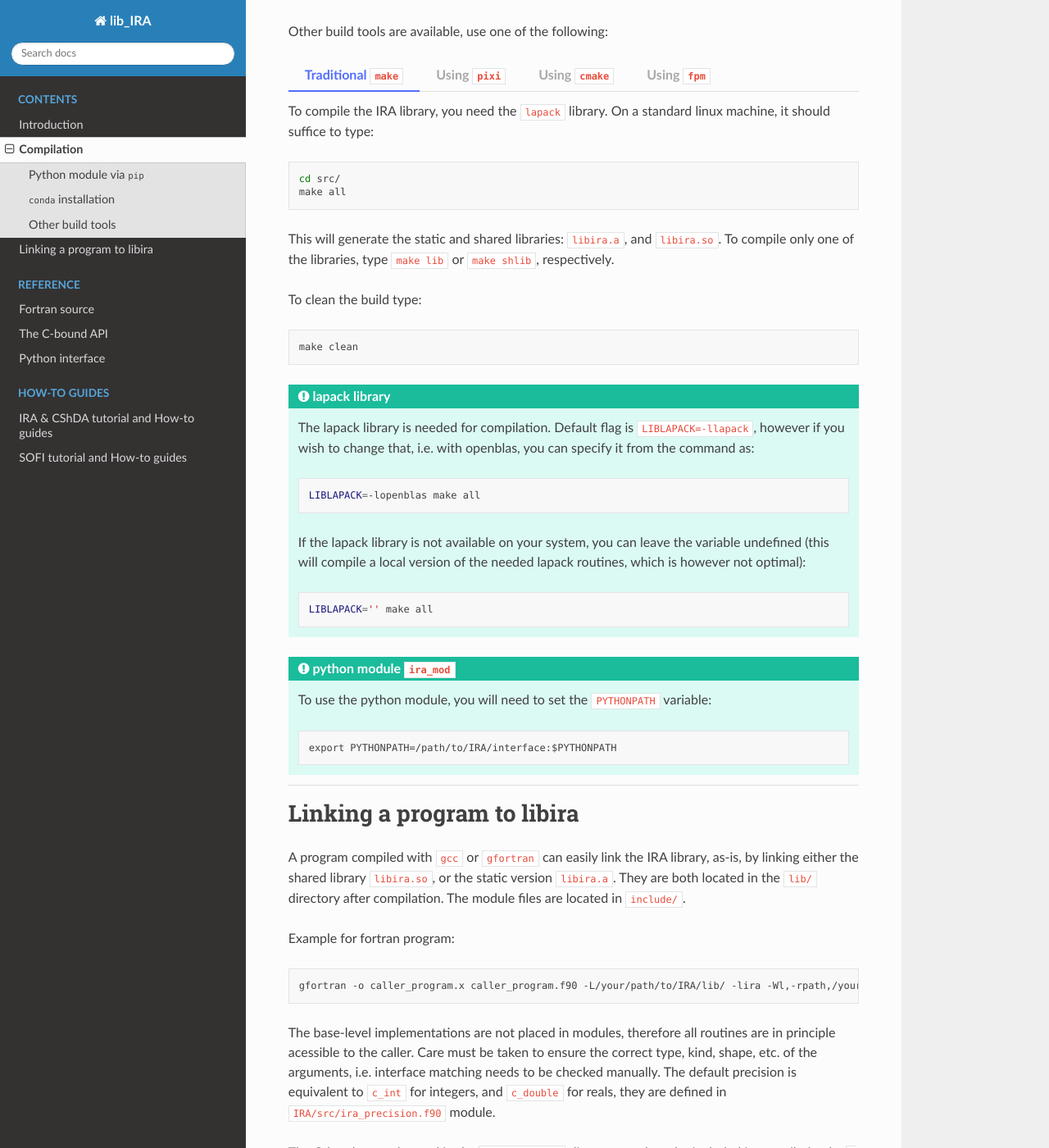
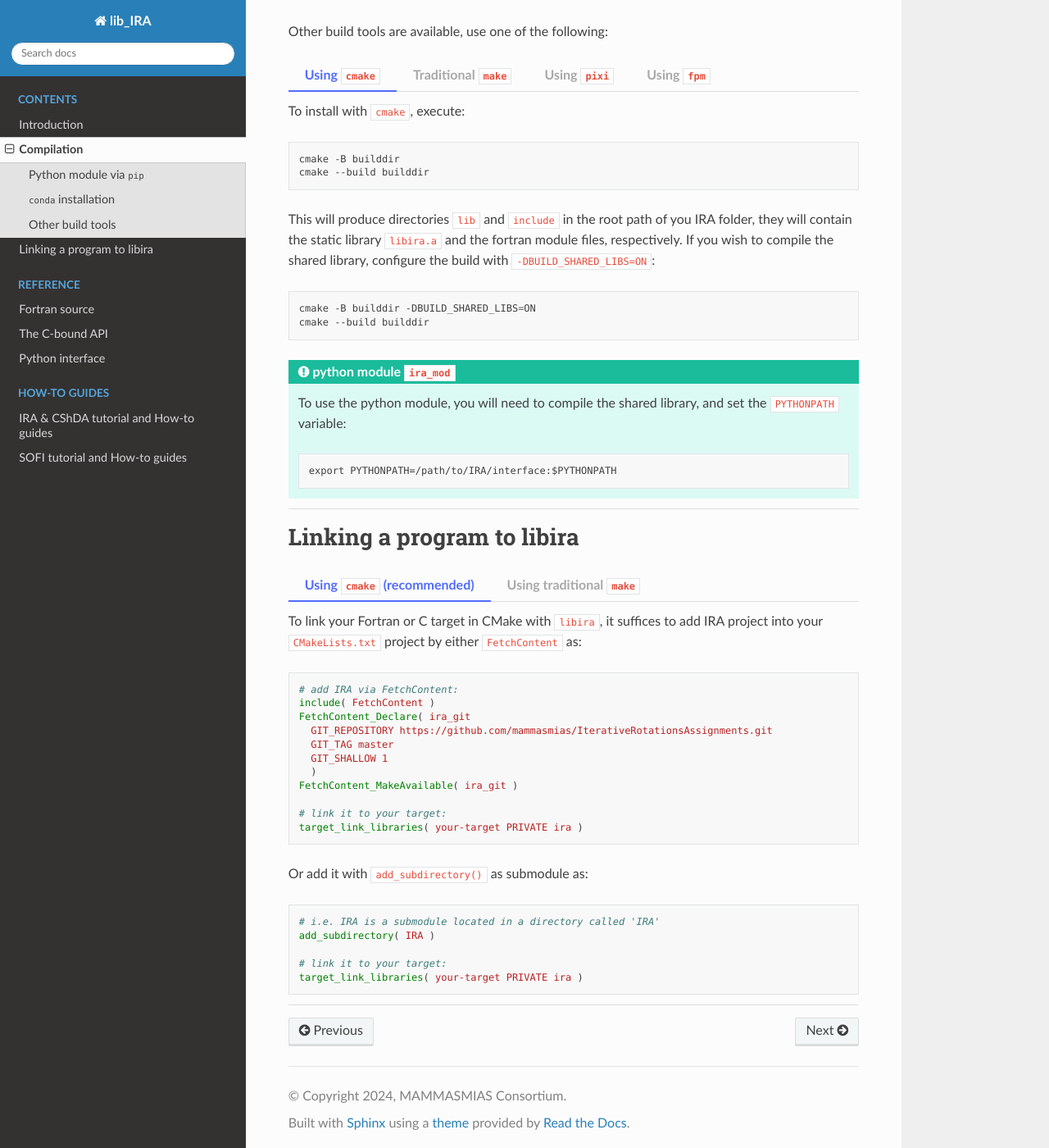
Before and after one commit to mammasmias/IterativeRotationsAssignments, a Sphinx documentation site: the page built from docs/compilation.rst, in a window 1280 px wide and 1400 px high, scrolled down 820 px. Shown: the whole window at 82% size. Built offline with Sphinx 7.4.7 and the Read the Docs theme 3.1.0, drawn with Linux system fonts in a browser that asks for light colours; some of the changed text lies outside the part shown.

Commit message:
cmake: static lib by default && doc update
pass cmake flag for building pyproject (need shared);
update docs for compilation and linking.

```diff
--- a/CMakeLists.txt
+++ b/CMakeLists.txt
@@ -70,7 +70,7 @@ endif()
 message(STATUS "Using compiler flags: ${flagstr}")
 
 
-# specify shared library libira
+# specify static library libira (shared is needed for python interf, managed by pyproject.toml)
 option( BUILD_SHARED_LIBS "build shared libraries" OFF)
 add_library(ira ${ira_src})
 target_compile_options( ira
--- a/docs/compilation.rst
+++ b/docs/compilation.rst
@@ -40,6 +40,36 @@ Other build tools
 Other build tools are available, use one of the following:
 
 .. tab-set::
+
+
+   .. tab-item:: Using ``cmake``
+
+      To install with ``cmake``, execute:
+
+      .. code-block:: bash
+
+         cmake -B builddir
+         cmake --build builddir
+
+      This will produce directories ``lib`` and ``include`` in the root path of you IRA folder, they will contain
+      the static library ``libira.a`` and the fortran module files, respectively.
+      If you wish to compile the shared library, configure the build with ``-DBUILD_SHARED_LIBS=ON``:
+
+      .. code-block:: bash
+
+         cmake -B builddir -DBUILD_SHARED_LIBS=ON
+         cmake --build builddir
+
+      .. admonition:: python module ``ira_mod``
+         :class: tip
+
+         To use the python module, you will need to compile the shared library, and set the ``PYTHONPATH`` variable:
+
+         .. code-block::
+
+            export PYTHONPATH=/path/to/IRA/interface:$PYTHONPATH
+
+
 
    .. tab-item:: Traditional ``make``
 
@@ -106,26 +136,6 @@ Other build tools are available, use one of the following:
       .. [pixi-install] Installation instructions here: `<https://pixi.sh/latest/>`_
 
 
-   .. tab-item:: Using ``cmake``
-
-      To install with ``cmake``, it is assumed you have the ``lapack`` or ``blas`` library installed on your system.
-
-      .. code-block:: bash
-
-         cmake -B builddir
-         cmake --build builddir
-
-      .. admonition:: python module ``ira_mod``
-         :class: tip
-
-         To use the python module, you will need to set the ``PYTHONPATH`` variable:
-
-         .. code-block::
-
-            export PYTHONPATH=/path/to/IRA/interface:$PYTHONPATH
-
-
-
    .. tab-item:: Using ``fpm``
 
       Required minimum ``fpm`` version 0.12.0.
@@ -149,25 +159,57 @@ Other build tools are available, use one of the following:
 Linking a program to libira
 ===========================
 
-A program compiled with ``gcc`` or ``gfortran`` can easily link the IRA library, as-is, by linking either the shared
-library ``libira.so``, or the static version ``libira.a``. They are both located in the ``lib/`` directory after
-compilation. The module files are located in ``include/``.
+.. tab-set::
+   .. tab-item:: Using ``cmake`` (recommended)
 
-Example for fortran program:
+      To link your Fortran or C target in CMake with ``libira``, it suffices to add IRA project
+      into your ``CMakeLists.txt`` project by either ``FetchContent`` as:
 
-.. code-block:: bash
+      .. code-block:: cmake
 
-   gfortran -o caller_program.x caller_program.f90 -L/your/path/to/IRA/lib/ -lira -Wl,-rpath,/your/path/to/IRA/lib
+         # add IRA via FetchContent:
+         include( FetchContent )
+         FetchContent_Declare( ira_git
+           GIT_REPOSITORY https://github.com/mammasmias/IterativeRotationsAssignments.git
+           GIT_TAG master
+           GIT_SHALLOW 1
+           )
+         FetchContent_MakeAvailable( ira_git )
 
-The base-level implementations are not placed in modules, therefore all routines are in principle acessible to the
-caller. Care must be taken to ensure the correct type, kind, shape, etc. of the arguments, i.e. interface matching
-needs to be checked manually.
-The default precision is equivalent to ``c_int`` for integers, and ``c_double`` for reals, they are defined in ``IRA/src/ira_precision.f90`` module.
+         # link it to your target:
+         target_link_libraries( your-target PRIVATE ira )
 
-The C-headers are located in the ``IRA/interface`` directory, and can be included in compilation by ``-I/your/path/to/IRA/interface``.
+      Or add it with ``add_subdirectory()`` as submodule as:
 
-When linking the static library ``libira.a`` to a C-program, you need to add the math (``-lm``), and fortran (``-lgfortran``, or equivalent) to the compilation:
+      .. code-block:: cmake
 
-.. code-block:: bash
+         # i.e. IRA is a submodule located in a directory called 'IRA'
+         add_subdirectory( IRA )
 
-   gcc -I/your/path/IRA/interface -o c_prog.x c_prog.c -L/your/path/to/IRA/src -lira -Wl,-rpath,/your/path/to/IRA/src -lm -lgfortran
+         # link it to your target:
+         target_link_libraries( your-target PRIVATE ira )
+
+   .. tab-item:: Using traditional ``make``
+
+      A program compiled with ``gcc`` or ``gfortran`` can easily link the IRA library, as-is, by linking either the shared
+      library ``libira.so``, or the static version ``libira.a``. They are both located in the ``lib/`` directory after
+      compilation. The module files are located in ``include/``.
+
+      Example for fortran program:
+
+      .. code-block:: bash
+
+         gfortran -o caller_program.x caller_program.f90 -L/your/path/to/IRA/lib/ -lira -Wl,-rpath,/your/path/to/IRA/lib
+
+      The base-level implementations are not placed in modules, therefore all routines are in principle acessible to the
+      caller. Care must be taken to ensure the correct type, kind, shape, etc. of the arguments, i.e. interface matching
+      needs to be checked manually.
+      The default precision is equivalent to ``c_int`` for integers, and ``c_double`` for reals, they are defined in ``IRA/src/ira_precision.f90`` module.
+
+      The C-headers are located in the ``IRA/interface`` directory, and can be included in compilation by ``-I/your/path/to/IRA/interface``.
+
+      When linking the static library ``libira.a`` to a C-program, you need to add the math (``-lm``), and fortran (``-lgfortran``, or equivalent) to the compilation:
+
+      .. code-block:: bash
+
+         gcc -I/your/path/IRA/interface -o c_prog.x c_prog.c -L/your/path/to/IRA/src -lira -Wl,-rpath,/your/path/to/IRA/src -lm -lgfortran
--- a/docs/conf.py
+++ b/docs/conf.py
@@ -50,7 +50,7 @@ extensions = [
     'sphinx.ext.inheritance_diagram',
     'breathe',
     'sphinxfortran.fortran_domain',
-    'sphinxfortran.fortran_autodoc',
+#    'sphinxfortran.fortran_autodoc',
     'sphinx_rtd_size'
 ]
 
--- a/pyproject.toml
+++ b/pyproject.toml
@@ -13,6 +13,7 @@ dependencies = ["numpy>=2.2.6"]
 
 [tool.scikit-build]
 cmake.version = ">=3.5"
+cmake.args = [ "-DBUILD_SHARED_LIBS=ON" ]
 wheel.packages = []  # Python files are installed via cmake install()
 
 [tool.scikit-build.metadata.version]
```
